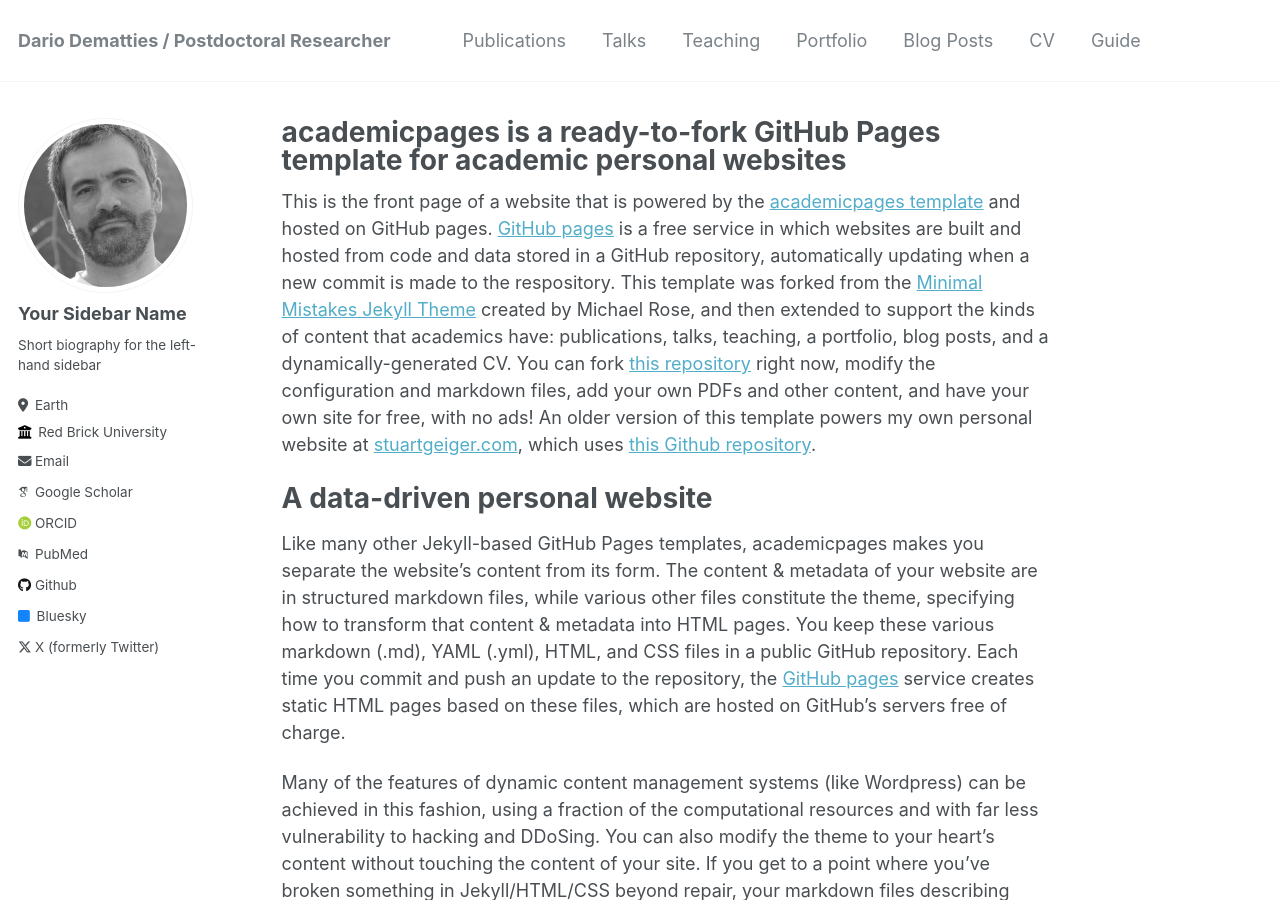
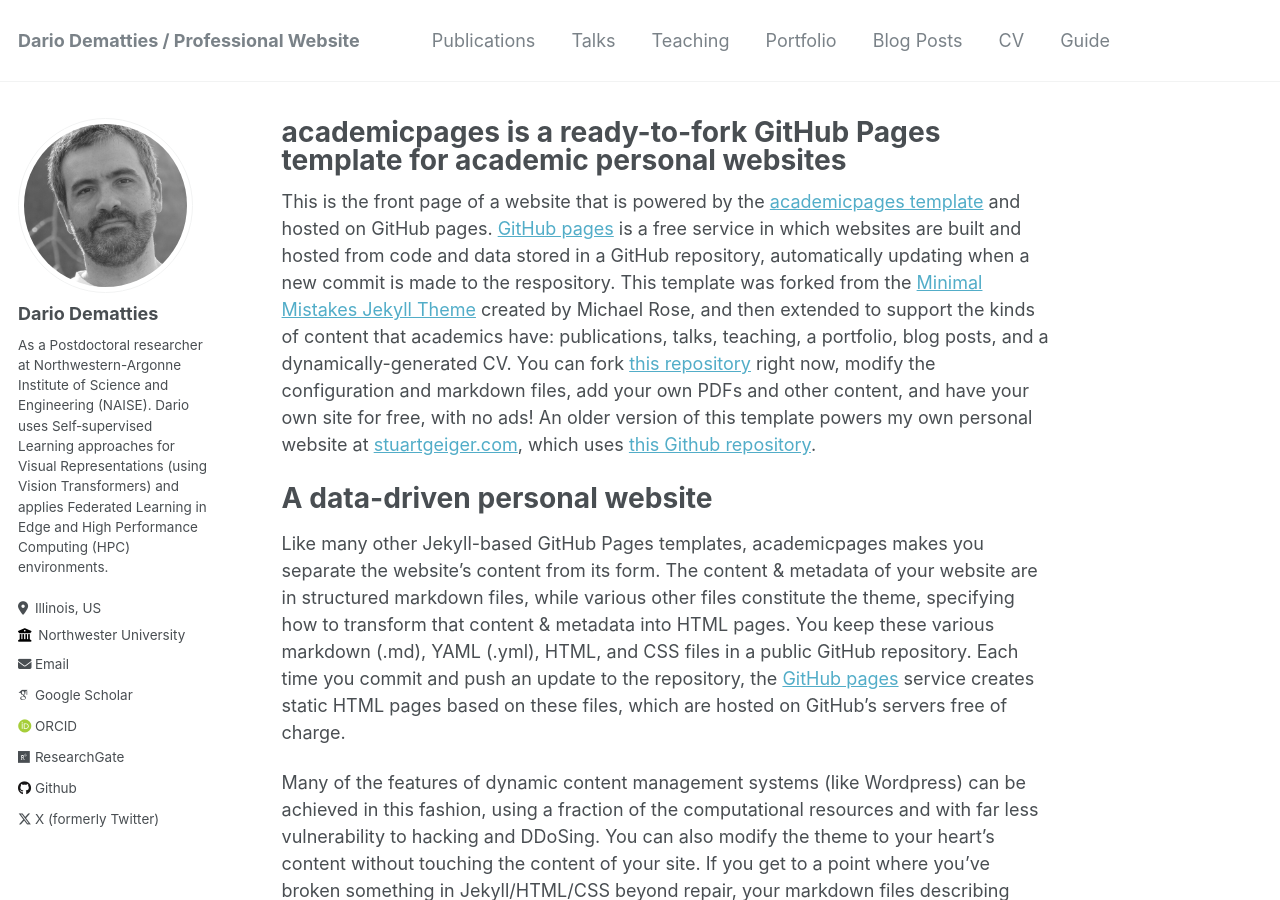
Before and after one commit to dariodematties/dariodematties.github.io, a Jekyll site: the page built from _pages/about.md, in a window 1280 px wide and 900 px high. Built offline with Jekyll 4.4.1, drawn with Linux system fonts in a browser that asks for light colours; some web fonts are replaced.

Commit message:
Fixing personal data

```diff
--- a/_config.yml
+++ b/_config.yml
@@ -8,13 +8,13 @@
 
 # Basic Site Settings
 locale                   : "en-US"
-title                    : "Dario Dematties / Postdoctoral Researcher"
+title                    : "Dario Dematties / Professional Website"
 title_separator          : "-"
 name                     : &name "Dario Dematties"
 description              : &description "personal description"
-url                      : https://academicpages.github.io # the base hostname & protocol for your site e.g. "https://mmistakes.github.io"
+url                      : https://dariodematties.github.io # the base hostname & protocol for your site e.g. "https://mmistakes.github.io"
 baseurl                  : "" # the subpath of your site, e.g. "/blog"
-repository               : "academicpages/academicpages.github.io"
+repository               : "dariodematties/dariodematties.github.io"
 
 # Site Author - The following control what appear as part of the author content on the side bar.
 #               If a field is blank the icon and link will not appear, otherwise it will be shown.
@@ -22,32 +22,32 @@ repository               : "academicpages/academicpages.github.io"
 author:
   # Biographic information
   avatar           : "profile.png"
-  name             : "Your Sidebar Name"
+  name             : "Dario Dematties"
   pronouns         : # example: "she/her"
-  bio              : "Short biography for the left-hand sidebar"
-  location         : "Earth"
-  employer         : "Red Brick University"
+  bio              : "As a Postdoctoral researcher at Northwestern-Argonne Institute of Science and Engineering (NAISE). Dario uses Self‑supervised Learning approaches for Visual Representations (using Vision Transformers) and applies Federated Learning in Edge and High Performance Computing (HPC) environments."
+  location         : "Illinois, US"
+  employer         : "Northwester University"
   uri              : # URL
-  email            : "none@example.org"
+  email            : "ddematties@anl.gov"
 
   # Academic websites
   arxiv            : # URL - Update with the correct link to your profile
-  googlescholar    : "https://scholar.google.com/citations?user=PS_CX0AAAAAJ"
+  googlescholar    : "https://scholar.google.com/citations?user=vpMd1bIAAAAJ&hl=en"
   impactstory      : # URL
-  orcid            : "http://orcid.org/yourorcidurl"
-  pubmed           : "https://www.ncbi.nlm.nih.gov/pubmed/?term=john+snow"
-  researchgate     : # URL
+  orcid            : "https://orcid.org/my-orcid?orcid=0000-0002-8726-7837"
+  #pubmed           : "https://www.ncbi.nlm.nih.gov/pubmed/?term=john+snow"
+  researchgate     : "https://www.researchgate.net/profile/Dario-Dematties"
 
   # Repositories and software development
   bitbucket        : # Username - Update with your username on the site
   codepen          : # Username
   dribbble         : # Username
-  github           : "academicpages"
+  github           : "dariodematties"
   kaggle           : # Username
   stackoverflow    : # User number or user number and name (i.e., use "1" or "1/jeff-atwood")
 
   # Social media
-  bluesky          : "bsky.app" # Replace this with you Bluesky username
+  #bluesky          : "bsky.app" # Replace this with you Bluesky username
   facebook         : # Username
   flickr           : # Username
   foursquare       : # Username
@@ -64,7 +64,7 @@ author:
   steam            : # Username
   telegram         : # URL
   tumblr           : # Username
-  twitter          : "UniofOxford"  # Replace this with your X / Twitter handle
+  twitter          : "dariodematties"  # Replace this with your X / Twitter handle
   vine             : # Username
   weibo            : # Username
   wikipedia        : # Username
```
